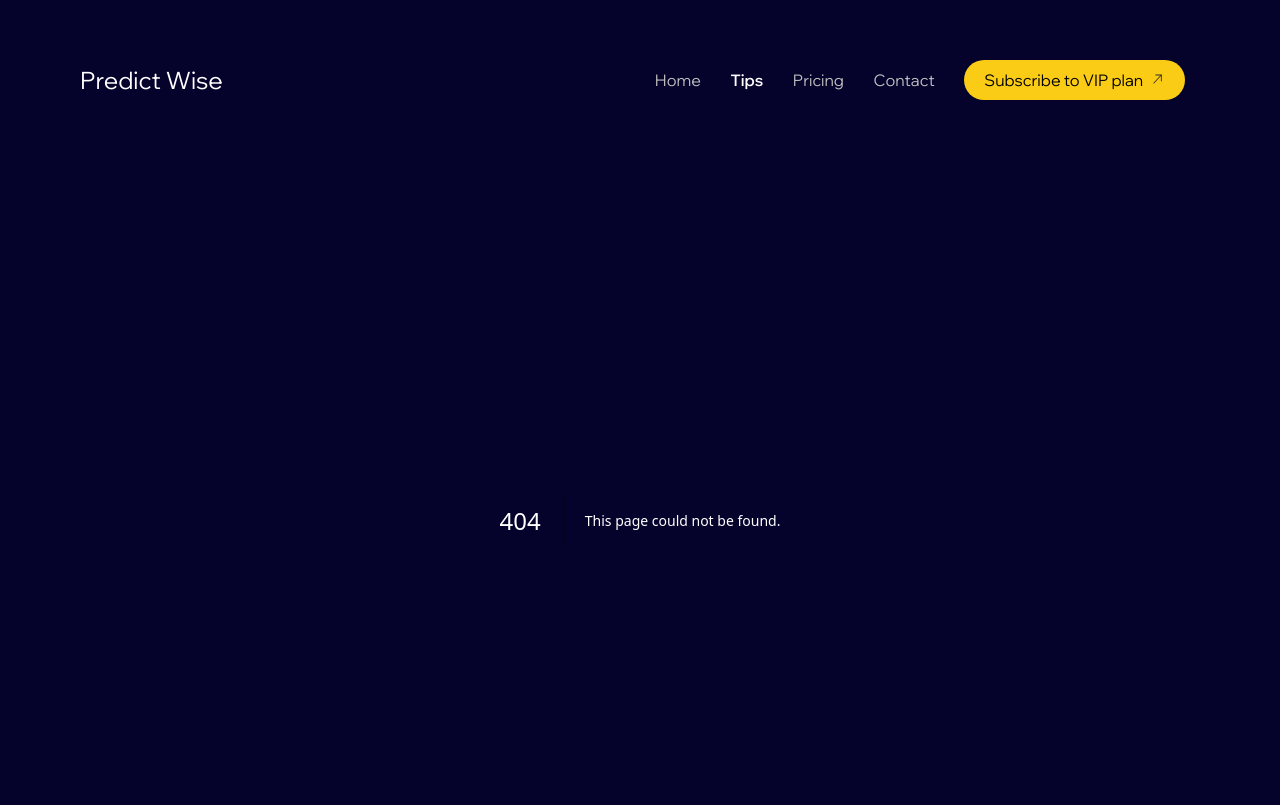
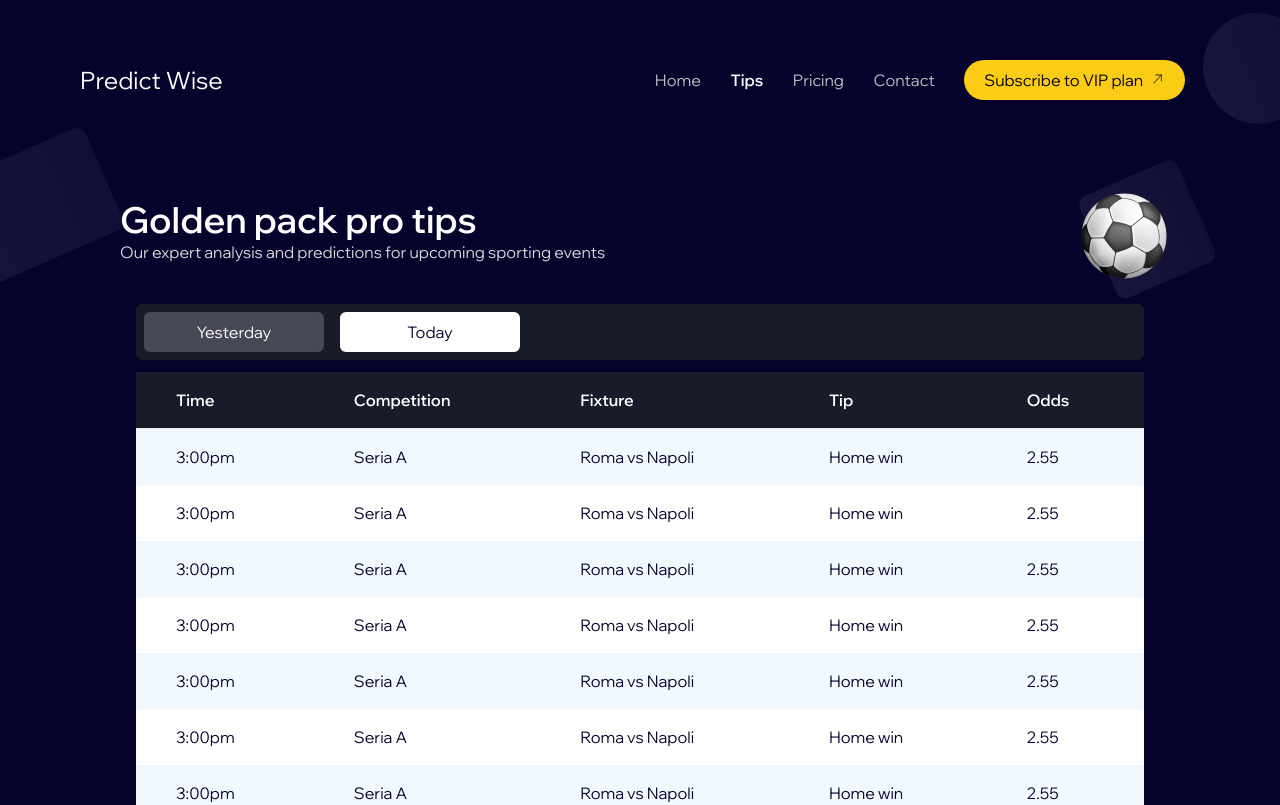
Before and after one commit to daiveedb/predictions, a Next.js app: page /tips in a window 1280 px wide. Before the commit this address had no page. Shown: the top 805 px of the page. Built offline with nearby package versions, Linux system fonts and the light colour scheme.

Commit message:
tips page complete

```diff
--- a/src/app/layout.tsx
+++ b/src/app/layout.tsx
@@ -3,6 +3,7 @@ import { Inter } from "next/font/google";
 import "./globals.css";
 import Navbar from "@/components/Navigation/Navbar";
 import Footer from "@/components/General/Footer";
+import HomeSvgs from "@/components/HomePage components/HomeSvgs";
 
 const inter = Inter({ subsets: ["latin"] });
 
@@ -19,10 +20,11 @@ export default function RootLayout({
   return (
     <html lang="en">
       <body className={inter.className}>
-        <div className="p-10 pb-0 px-0 text-white font-wix w-full bg-main_darker_blue">
+        <div className="p-10 pb-0 px-0 text-white font-wix w-full bg-main_darker_blue relative">
           <Navbar />
           <div className="px-10">{children}</div>
           <Footer />
+          <HomeSvgs />
         </div>
       </body>
     </html>
--- a/src/app/page.tsx
+++ b/src/app/page.tsx
@@ -5,23 +5,23 @@ import PredictionPlan from "@/components/HomePage components/PredictionPlan";
 import SuperFreePicks from "@/components/HomePage components/SuperFreePicks";
 import Testimonies from "@/components/HomePage components/Testimonies";
 import UpcomingFixtures from "@/components/HomePage components/UpcomingFixtures";
-import Logo from "@/components/Navigation/Logo";
-import Navbar from "@/components/Navigation/Navbar";
-import Image from "next/image";
+import { superFreePicks } from "@/dummydata";
 
 export default function Home() {
   return (
     <div>
-      {/* <Navbar /> */}
       <div className="relative bg-[radial-gradient(#00205B,#05022B,#05022B)]">
         <Hero />
-        <SuperFreePicks />
+        <SuperFreePicks
+          tablist={["yesterday", "today"]}
+          list1={superFreePicks.today}
+          list2={superFreePicks.yesterday}
+        />
       </div>
       <UpcomingFixtures />
       <PredictionPlan />
       <OtherGames />
       <Testimonies />
-      <HomeSvgs />
     </div>
   );
 }
--- /dev/null
+++ b/src/app/tips/page.tsx
@@ -0,0 +1,26 @@
+import SuperFreePicks from "@/components/HomePage components/SuperFreePicks";
+import { superFreePicks } from "@/dummydata";
+import React from "react";
+
+const page = () => {
+  return (
+    <div className="p-10">
+      <SuperFreePicks
+        title="Golden pack pro tips"
+        classNames="bg-gradient from-transparent to-transparent border-none"
+        tablist={["yesterday", "today"]}
+        list1={superFreePicks.today}
+        list2={superFreePicks.yesterday}
+        tableHeadColor="bg-darkGray"
+      />
+
+      <SuperFreePicks
+        tablist={["yesterday", "today"]}
+        list1={superFreePicks.today}
+        list2={superFreePicks.yesterday}
+      />
+    </div>
+  );
+};
+
+export default page;
--- a/src/components/HomePage components/SuperFreePicks.tsx
+++ b/src/components/HomePage components/SuperFreePicks.tsx
@@ -2,24 +2,46 @@
 import React from "react";
 import { Tab } from "@headlessui/react";
 import cn from "@/utils/classNames";
-import YesterdayPicksTable from "./YesterdayPicksTable";
-import { superFreePicks } from "@/dummydata";
-import TodayPicksTable from "./TodayPicksTable";
+import YesterdayPicksTable, {
+  YesterdayPicksProps,
+} from "./YesterdayPicksTable";
+import TodayPicksTable, { TodayPicksProps } from "./TodayPicksTable";
 import FootballImage from "@/app/icons/FootballImage";
 
-const SuperFreePicks = () => {
-  const days = ["yesterday", "today"];
+export interface PicksTableProps {
+  tablist: string[];
+  list1: TodayPicksProps[];
+  list2: YesterdayPicksProps[];
+  classNames?: string;
+  title?: string;
+  subtitle?: string;
+  tableHeadColor?: string;
+}
+const SuperFreePicks: React.FunctionComponent<PicksTableProps> = ({
+  tablist = ["today,tomorrow"],
+  list1,
+  list2,
+  classNames,
+  title = "Super Free Picks",
+  subtitle = "Our expert analysis and predictions for upcoming sporting events",
+  tableHeadColor = "bg-[#0E1746]",
+}) => {
   return (
-    <div className="p-10 bg-gradient-to-b from-transparent to-cardBg_blue rounded-2xl rounded-tr-none relative border-[0.2px] border-[#FFFFFF54]">
-      <p className="home-header">Super Free Picks</p>
-      <p className="text-helperText ">
-        Our expert analysis and predictions for upcoming sporting events
-      </p>
+    <div
+      className={cn(
+        "p-10 bg-gradient-to-b from-transparent to-cardBg_blue rounded-2xl rounded-tr-none relative border-[0.2px] border-[#FFFFFF54]",
+        classNames
+      )}
+    >
+      <p className="home-header">{title}</p>
+      <p className="text-helperText ">{subtitle}</p>
 
       <div className="p-10 px-4">
         <Tab.Group defaultIndex={1}>
-          <Tab.List className={"flex gap-x-4 mb-5"}>
-            {days.map((item: string, index: number) => {
+          <Tab.List
+            className={cn("flex gap-x-4 mb-3 p-2 rounded-md", tableHeadColor)}
+          >
+            {tablist.map((item: string, index: number) => {
               return (
                 <Tab key={index} className={"outline-none"}>
                   {({ selected }) => (
@@ -37,10 +59,16 @@ const SuperFreePicks = () => {
           </Tab.List>
           <Tab.Panels>
             <Tab.Panel>
-              <YesterdayPicksTable tableData={superFreePicks.yesterday} />
+              <YesterdayPicksTable
+                tableHeadColor={tableHeadColor}
+                tableData={list2}
+              />
             </Tab.Panel>
             <Tab.Panel>
-              <TodayPicksTable tableData={superFreePicks.today} />
+              <TodayPicksTable
+                tableHeadColor={tableHeadColor}
+                tableData={list1}
+              />
             </Tab.Panel>
           </Tab.Panels>
         </Tab.Group>
--- a/src/components/HomePage components/TodayPicksTable.tsx
+++ b/src/components/HomePage components/TodayPicksTable.tsx
@@ -5,7 +5,6 @@ import {
   getCoreRowModel,
   useReactTable,
 } from "@tanstack/react-table";
-import Link from "next/link";
 import { useRouter } from "next/navigation";
 import cn from "@/utils/classNames";
 
@@ -21,9 +20,11 @@ const columnHelper = createColumnHelper<TodayPicksProps>();
 
 export interface TodayTableProps {
   tableData: TodayPicksProps[];
+  tableHeadColor?: string;
 }
 const TodayPicksTable: React.FunctionComponent<TodayTableProps> = ({
   tableData,
+  tableHeadColor = "bg-[#0E1746]",
 }) => {
   const columns = [
     columnHelper.accessor((row) => row.time, {
@@ -64,9 +65,12 @@ const TodayPicksTable: React.FunctionComponent<TodayTableProps> = ({
   }, [tableData]);
   return (
     <table className="w-full rounded-2xl p-5">
-      <thead className="w-full table-header rounded-t-2xl bg-yellow-400">
+      <thead className="w-full table-header rounded-t-2xl">
         {table.getHeaderGroups().map((headerGroup, index) => (
-          <tr className="rounded rounded-t-2xl bg-[#0E1746]" key={index}>
+          <tr
+            className={cn("rounded rounded-t-2xl bg-[#0E1746]", tableHeadColor)}
+            key={index}
+          >
             {headerGroup.headers.map((header) => (
               <th
                 className="mb-2 border-b p-4 px-10 text-left font-semibold whitespace-nowrap"
--- a/src/components/HomePage components/YesterdayPicksTable.tsx
+++ b/src/components/HomePage components/YesterdayPicksTable.tsx
@@ -20,9 +20,11 @@ const columnHelper = createColumnHelper<YesterdayPicksProps>();
 
 export interface YesterdayTableProps {
   tableData: YesterdayPicksProps[];
+  tableHeadColor?: string;
 }
 const YesterdayPicksTable: React.FunctionComponent<YesterdayTableProps> = ({
   tableData,
+  tableHeadColor = "bg-[#0E1746]",
 }) => {
   const columns = [
     columnHelper.accessor((row) => row.time, {
@@ -61,7 +63,10 @@ const YesterdayPicksTable: React.FunctionComponent<YesterdayTableProps> = ({
     <table className="w-full rounded-2xl p-5">
       <thead className="w-full rounded-t-2xl bg-yellow-400">
         {table.getHeaderGroups().map((headerGroup, index) => (
-          <tr className="rounded rounded-t-2xl bg-[#0E1746]" key={index}>
+          <tr
+            className={cn("rounded rounded-t-2xl bg-[#0E1746]", tableHeadColor)}
+            key={index}
+          >
             {headerGroup.headers.map((header) => (
               <th
                 className="mb-2 border-b p-4 px-10 text-left font-semibold whitespace-nowrap"
--- a/src/dummydata.tsx
+++ b/src/dummydata.tsx
@@ -18,7 +18,7 @@ export const navLinks: navLinkProps[] = [
   {
     id: 2,
     title: "Tips",
-    disabled: true,
+    disabled: false,
     url: "/tips",
   },
   {
--- a/tailwind.config.ts
+++ b/tailwind.config.ts
@@ -21,6 +21,7 @@ const config: Config = {
         disabledGray: "#C1C1C1",
         helperText: "#D9D9D9",
         helperTitle: "#606C87",
+        darkGray: "#181B2A",
       },
       fontFamily: {
         wix: ['"Wix Madefor Display"', "sans-serif"],
```
Also changed, not shown: src/app/home/page.tsx (deleted).
